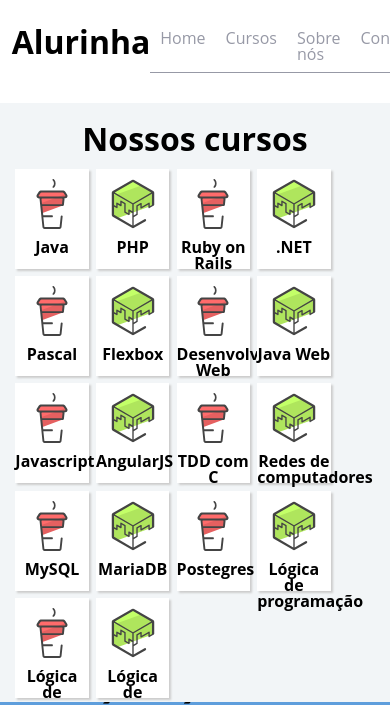
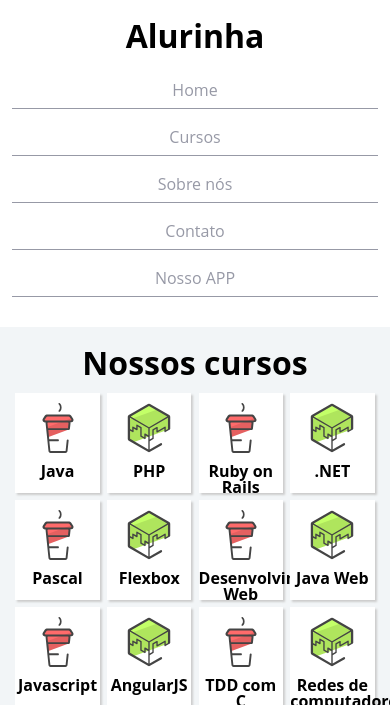
Before and after one commit to devkiloton/Flexbox, a plain HTML site: page index.html in a window 390 px wide. Shown: the top 705 px of the page. Drawn offline with Linux system fonts and the light colour scheme.

Commit message:
adapting head to be responsive

```diff
--- a/css/Flexbox.css
+++ b/css/Flexbox.css
@@ -41,5 +41,17 @@
 }
 
 .conteudoPrincipal-cursos-link{
-    width: 20%
+    width: 23%
 }
+
+/*MOBILE*/
+
+.cabecalhoPrincipal-nav{
+    flex-direction: column;
+}
+
+.cabecalhoPrincipal .container{
+    flex-direction: column;
+    align-items: initial;
+    text-align: center;
+}
```
